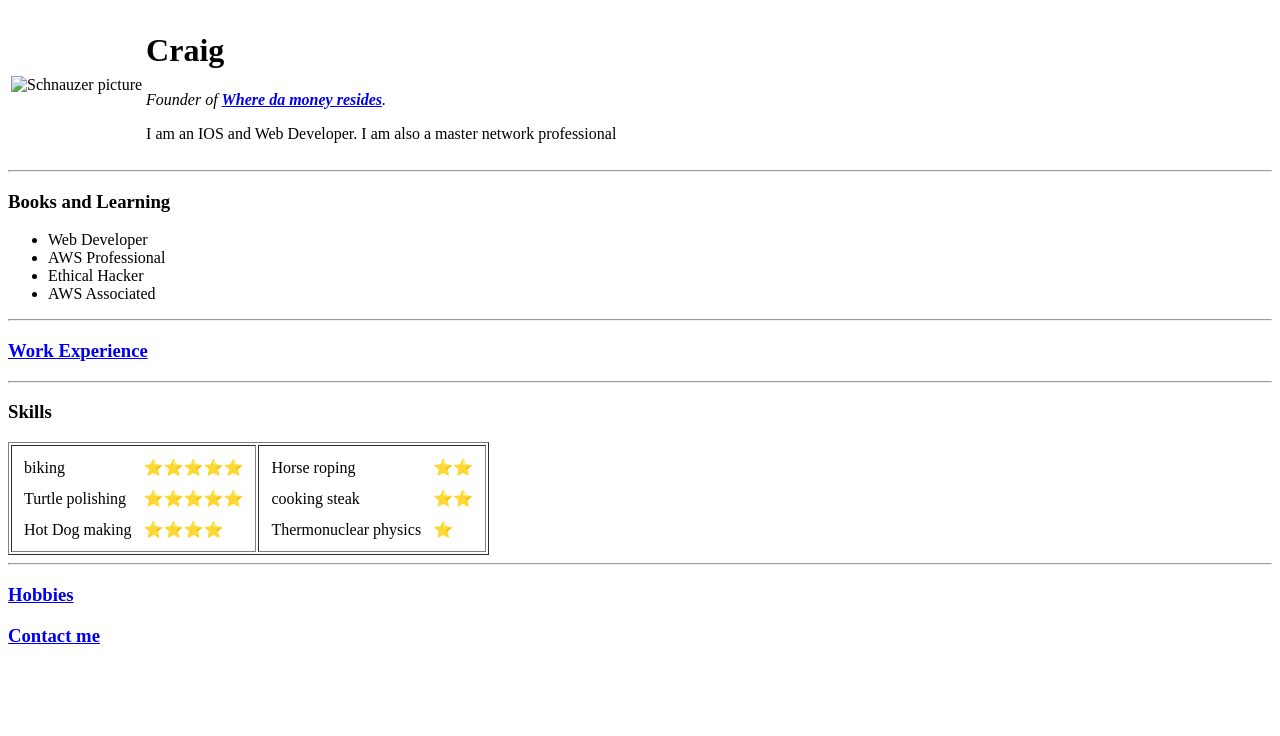
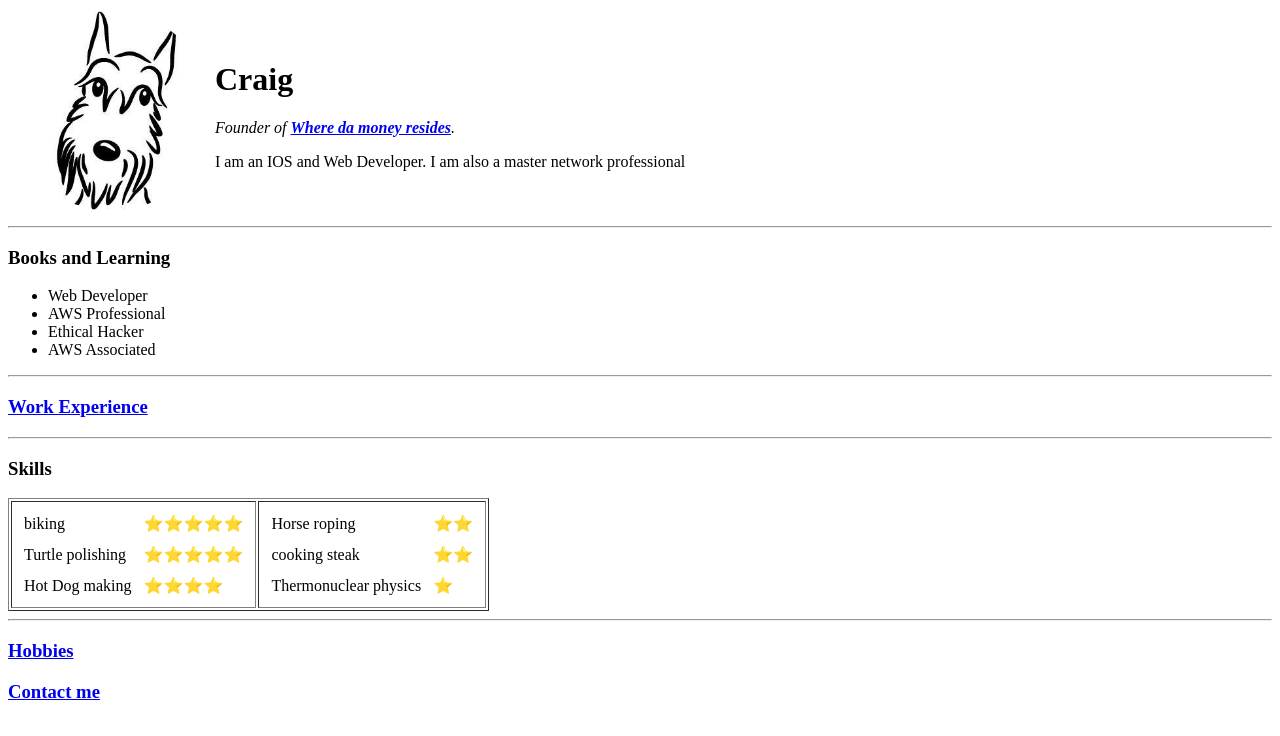
Before and after one commit to AMVNet/webdev, a plain HTML site: page index.html in a window 1280 px wide. Drawn offline with Linux system fonts and the light colour scheme; the site is published under a folder, as on GitHub Pages, so addresses that start at the root find nothing.

Commit message:
Update index.html

```diff
--- a/index.html
+++ b/index.html
@@ -9,7 +9,7 @@
 <body>
   <table>
     <tr>
-      <td>  <img src="/images/circle-croppedschnauzer.png" alt="Schnauzer picture" height="200"></td>
+      <td>  <img src="images/circle-croppedschnauzer.png" alt="Schnauzer picture" height="200"></td>
       <td>  <h1>Craig</h1>
         <p>
           <em>Founder of <strong><a href="https://yahoo.com">Where da money resides</a></strong>.</em>
```
